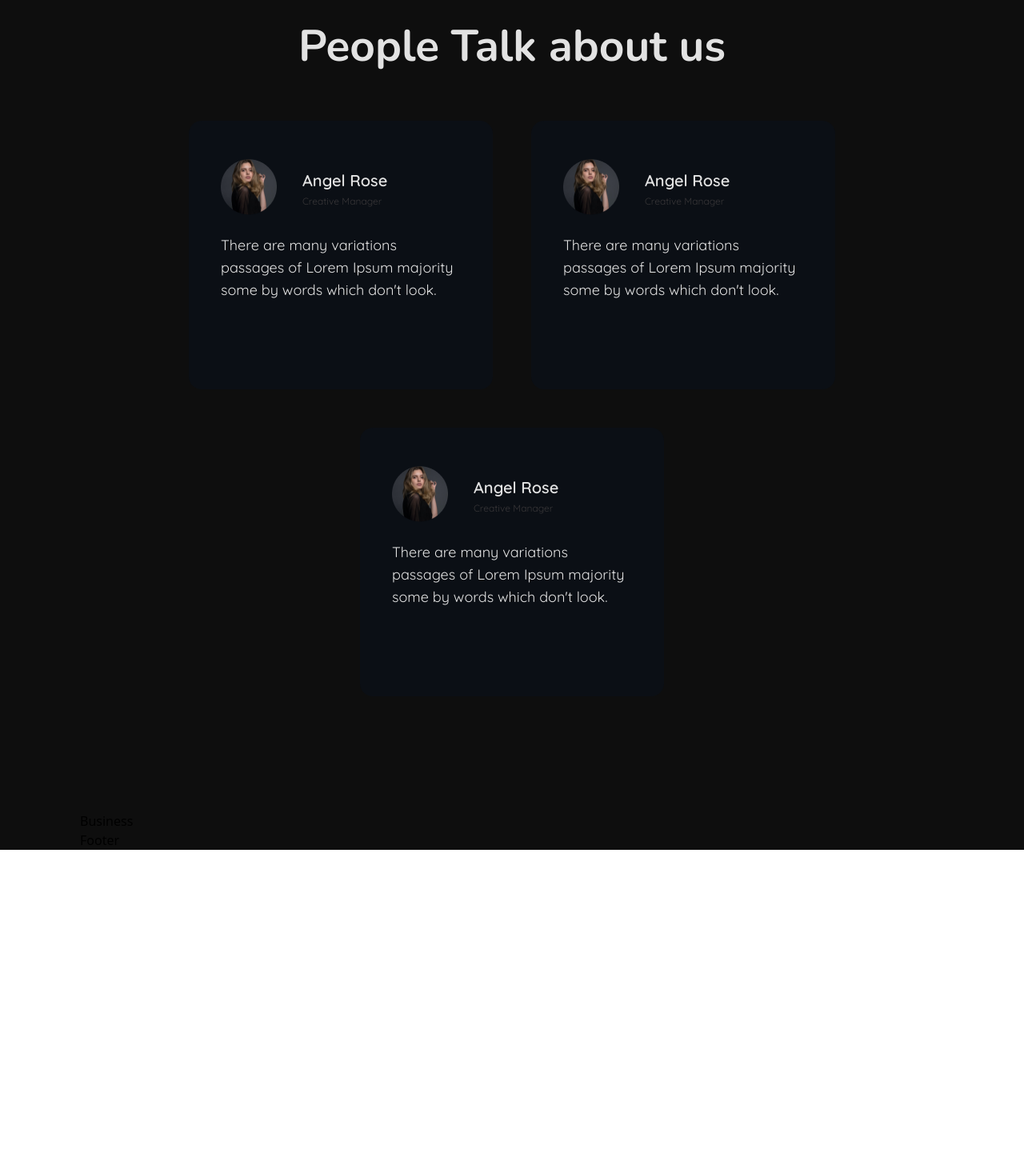
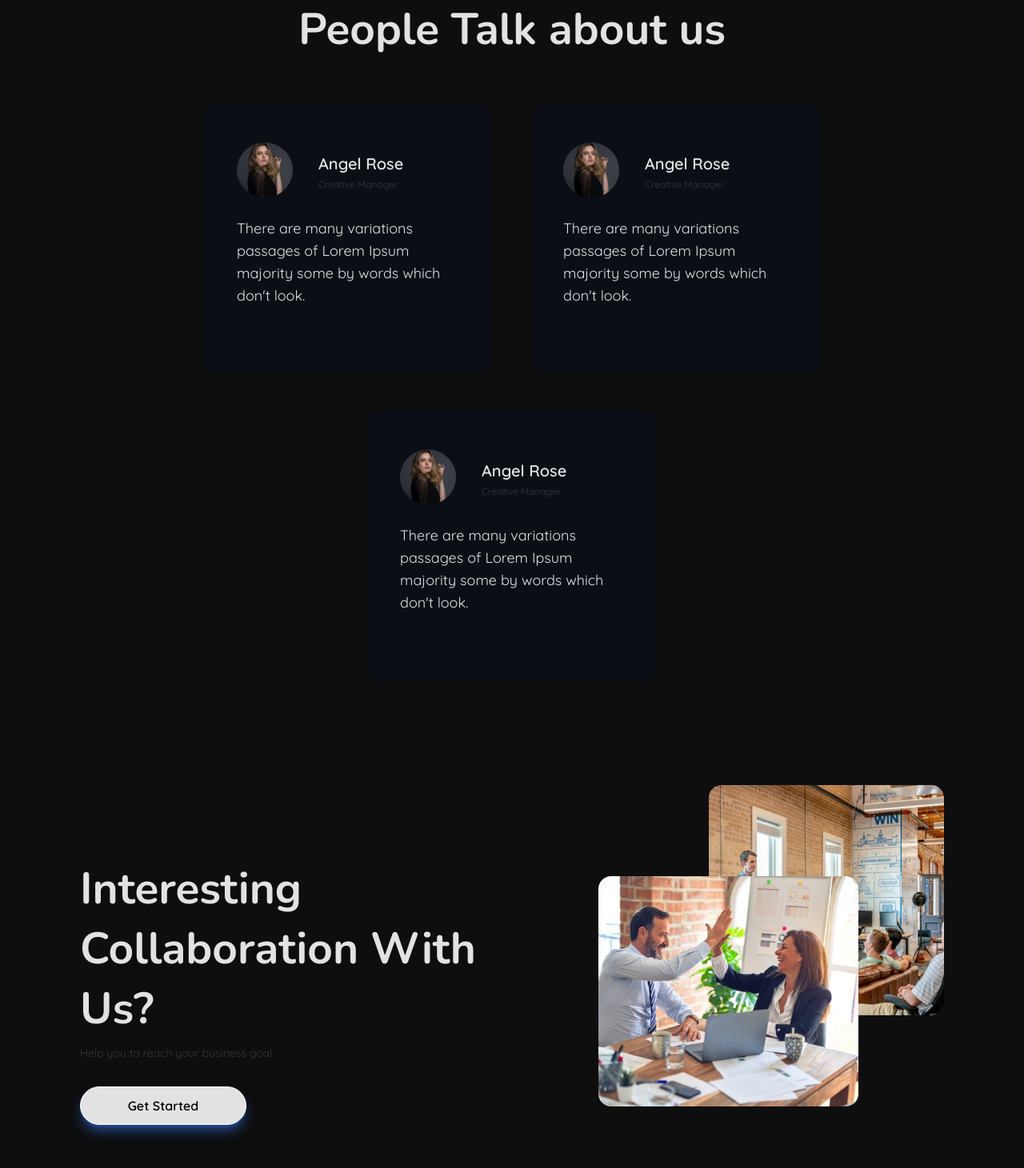
Before and after one commit to sherzodartikbayev/Creative-Agency, a React (Vite) app: page / in a window 1280 px wide. Shown: the part 4552-6013 px from the top of the page at 80% size. Before the commit the page ends 5615 px from the top, so only its background shows below. Built offline with nearby package versions, Linux system fonts and the light colour scheme.

Commit message:
Business Section

```diff
--- a/src/assets/index.ts
+++ b/src/assets/index.ts
@@ -25,3 +25,7 @@ export { default as card3 } from './portfolio/3.png'
 
 // Testomonials Section Images
 export { default as userLogo } from './testimonial/user-logo.png'
+
+// Business Section Images
+export { default as img1 } from './business/1.png'
+export { default as img2 } from './business/2.png'
--- a/src/sections/business/business.tsx
+++ b/src/sections/business/business.tsx
@@ -1,6 +1,44 @@
+import { img1, img2 } from '../../assets'
+import { Button } from '../../components'
+import { styles } from '../../utils/style'
+
 const Business = () => {
 	return (
-		<section>Business</section>
+		<section id='business'>
+			<div className='w-full mx-auto mb-36 max-w-[1240px]'>
+				<div className={`${styles.flexCenter} flex-wrap max-sm:gap-20`}>
+					<div className='w-1/2 max-sm:w-full max-sm:text-center'>
+						{/* Title */}
+						<h1 className='font-nunito font-bold text-[55px] leading-[75px] tracking-[0.3%] text-lightWhite max-sm:text-5xl max-xs:text-3xl'>
+							Interesting Collaboration With Us?
+						</h1>
+
+						{/* Description  */}
+						<p className='font-quicksand font-normal text-[14px] leading-9 text-gray mb-6'>
+							Help you to reach your business goal
+						</p>
+
+						{/* Button */}
+						<Button text='Get Started' />
+					</div>
+
+					<div className='w-1/2 max-sm:w-full'>
+						<div className={`flex justify-center items-center relative`}>
+							<img
+								src={img1}
+								alt='image 1'
+								className='absolute z-10 max-md:relative'
+							/>
+							<img
+								src={img2}
+								alt='image 2'
+								className='absolute right-0 bottom-[-30px] max-md:hidden'
+							/>
+						</div>
+					</div>
+				</div>
+			</div>
+		</section>
 	)
 }
 
--- a/src/sections/portfolio/portfolio.tsx
+++ b/src/sections/portfolio/portfolio.tsx
@@ -21,7 +21,7 @@ const Portfolio = () => {
 					</p>
 				</div>
 
-				<div className={`${styles.flexCenter} flex-wrap gap-[69px] mb-8`}>
+				<div className={`${styles.flexCenter} flex-wrap gap-12 mb-8`}>
 					{portfolioCard.map(card => (
 						<div
 							className='w-[350px] h-[350px] relative max-xs:w-[300px]  max-xs:h-[300px]'
--- a/src/sections/testimonial/testimonial.tsx
+++ b/src/sections/testimonial/testimonial.tsx
@@ -4,7 +4,7 @@ import { styles } from '../../utils/style'
 const Testimonial = () => {
 	return (
 		<section className='mb-36'>
-			<div className='w-full mx-auto mb-36 max-w-[1240px]'>
+			<div className='w-full mx-auto mb-56 max-md:mb-20 max-w-[1240px]'>
 				<div className='text-center mb-14'>
 					{/* Section Title  */}
 					<p className={`${styles.sectionTitle} mb-5`}>Testimonial</p>
@@ -12,13 +12,15 @@ const Testimonial = () => {
 					<h1 className={`${styles.title}`}>People Talk about us</h1>
 				</div>
 
-				<div className={`${styles.flexCenter} flex-wrap gap-12`}>
+				<div
+					className={`${styles.flexCenter} flex-wrap gap-12`}
+				>
 					{testomonialCard.map(card => (
 						<div
-							className='w-[380px] h-[336px] rounded-2xl pl-10 pr-10 pt-12 bg-darkBlue max-xs:h-[280px]'
+							className='w-[360px] h-[336px] rounded-2xl pl-10 pr-10 pt-12 bg-darkBlue max-xs:w-[300px] max-xs:h-[300px]'
 							key={card.id}
 						>
-							<div className={`flex items-center gap-8 mb-6`}>
+							<div className={`flex items-center gap-8 mb-6 max-xs:flex-col  max-xs:gap-2`}>
 								<div className='w-[70px] h-[70px] rounded-3xl cursor-pointer'>
 									<img
 										src={card.userLogo}
@@ -27,9 +29,9 @@ const Testimonial = () => {
 										className='size-full'
 									/>
 								</div>
-								<div className=''>
+								<div className='max-xs:text-center'>
 									{/* User Name */}
-									<h1 className='font-quicksand font-semibold text-xl leading-9 text-lightWhite tracking-[1%] max-xs:text-base'>
+									<h1 className='font-quicksand font-semibold text-xl leading-9 text-lightWhite tracking-[1%] cursor-pointer max-xs:text-base'>
 										{card.userName}
 									</h1>
 									{/* User Job */}
@@ -39,7 +41,7 @@ const Testimonial = () => {
 								</div>
 							</div>
 							{/* Description */}
-							<p className='font-quicksand text-lg leading-7 tracking-[1%] text-lightWhite max-xs:text-xs'>
+							<p className='font-quicksand text-lg leading-7 tracking-[1%] text-lightWhite max-xs:text-xs max-xs:text-center'>
 								{card.userDescription}
 							</p>
 						</div>
```
